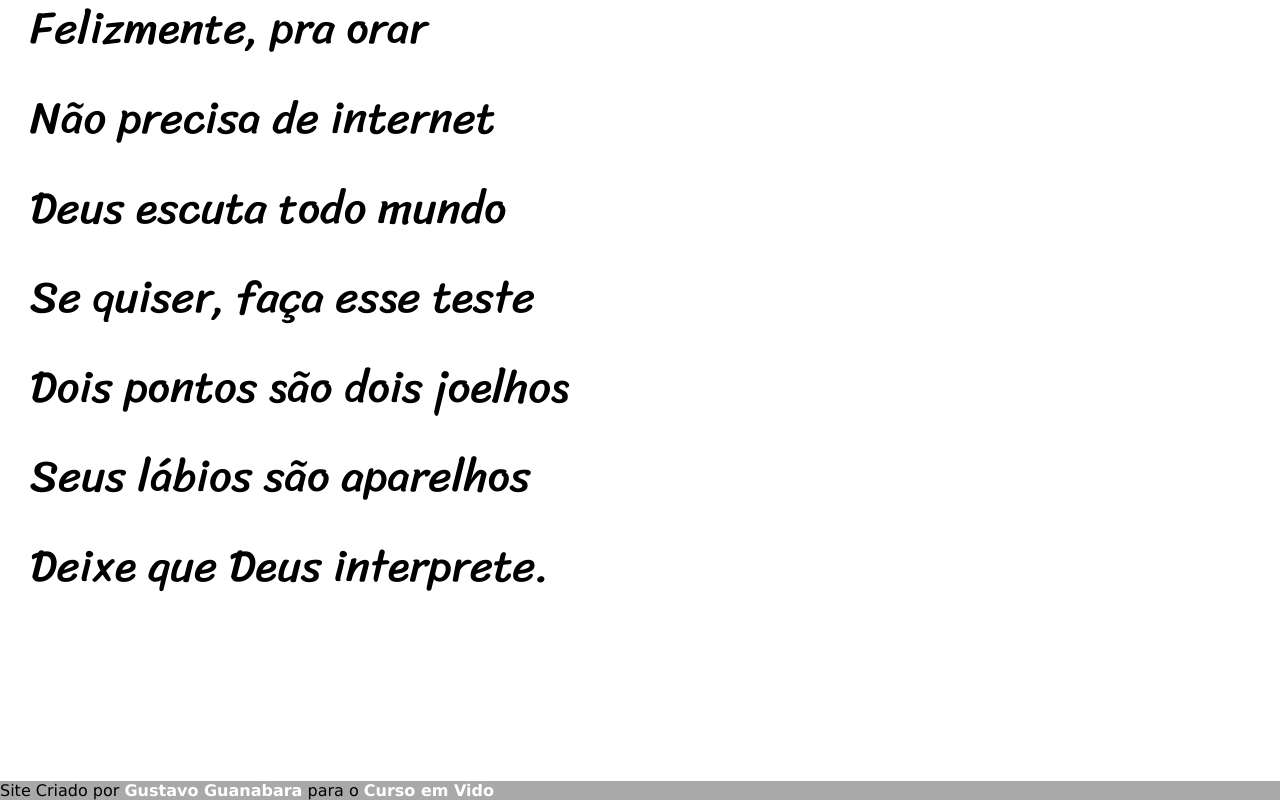
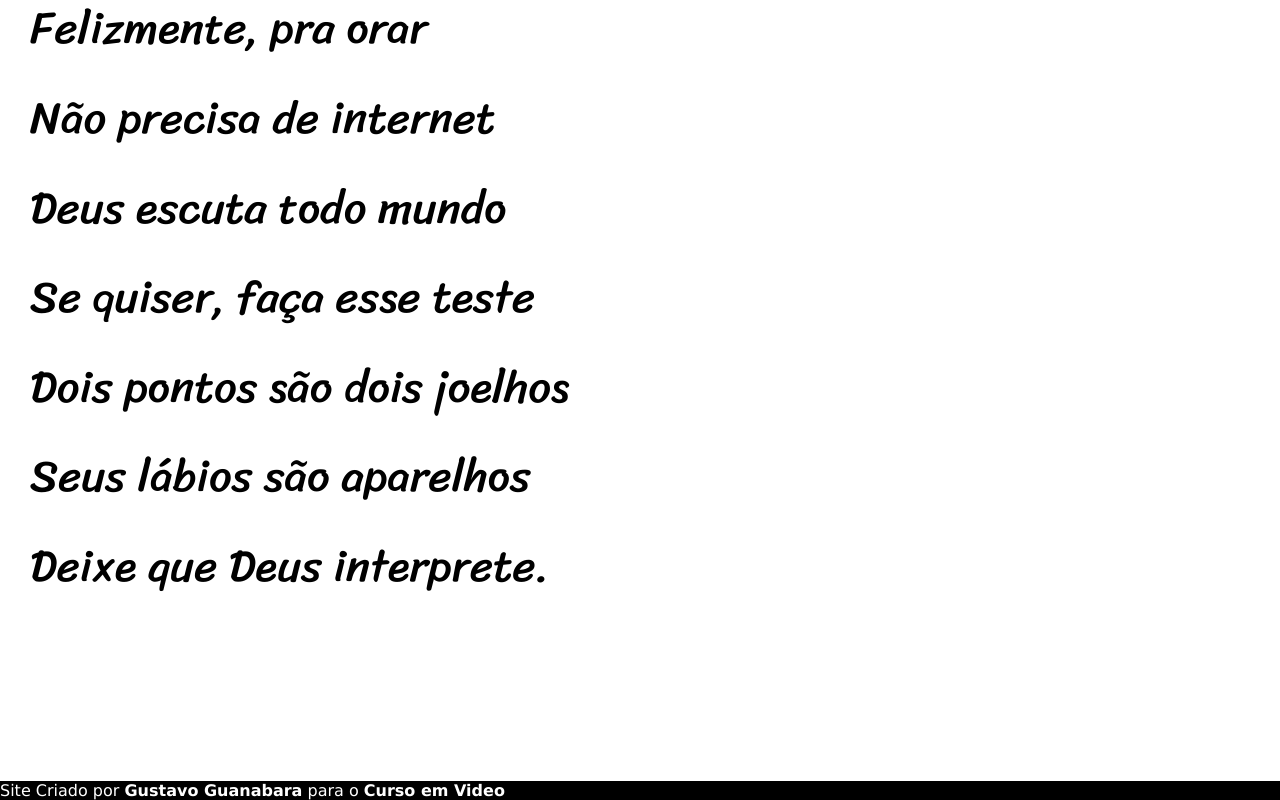
Before and after one commit to KayanMeloCoutinho/projeto-cordel, a plain HTML site: page index.html in a window 1280 px wide. Shown: the part 5137-5937 px from the top of the page. Drawn offline with Linux system fonts and the light colour scheme.

Commit message:
atualização desafio 12

```diff
--- a/estilo/style.css
+++ b/estilo/style.css
@@ -98,6 +98,10 @@ section#img02{
 footer{
     background-color: black;
     text-align: center;
-    color: white;
     padding: 10px;
 }
+
+footer > p{
+    background-color: black;
+    color: white;
+}
--- a/index.html
+++ b/index.html
@@ -101,7 +101,7 @@
 
     </section>
     <footer>
-        <p>Site Criado por <a href="https://gustavoguanabara.github.io" target="_blank">Gustavo Guanabara</a> para o <a href="https://cursoemvideo.com" target="_blank">Curso em Vido</a></p>
+        <p>Site Criado por <a href="https://gustavoguanabara.github.io" target="_blank">Gustavo Guanabara</a> para o <a href="https://cursoemvideo.com" target="_blank">Curso em Video</a></p>
     </footer>
 </body>
 </html>
```
